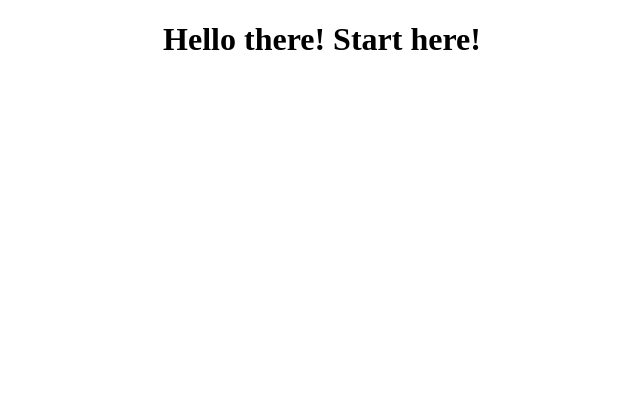
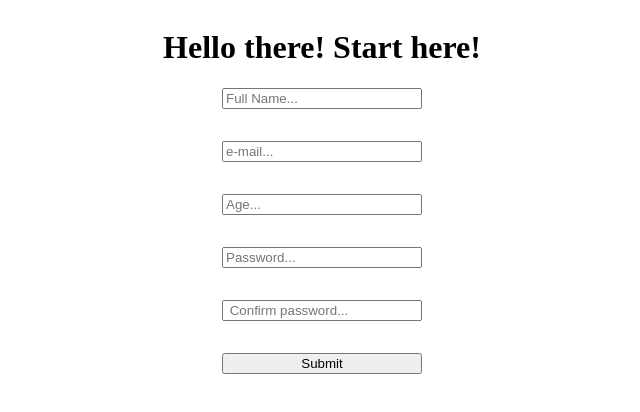
Before and after one commit to SilasFas/React-studies-1, a React (Create React App) app: page / in a window 1280 px wide. Shown: the top 412 px of the page, without its empty margins (318-958 px from the left). Built offline with nearby package versions, Linux system fonts and the light colour scheme.

Commit message:
ReactHookForm/yup

```diff
--- a/package.json
+++ b/package.json
@@ -3,13 +3,16 @@
   "version": "0.1.0",
   "private": true,
   "dependencies": {
+    "@hookform/resolvers": "^3.1.0",
     "@testing-library/jest-dom": "^5.16.5",
     "@testing-library/react": "^13.4.0",
     "@testing-library/user-event": "^13.5.0",
     "react": "^18.2.0",
     "react-dom": "^18.2.0",
+    "react-hook-form": "^7.43.9",
     "react-scripts": "5.0.1",
-    "web-vitals": "^2.1.4"
+    "web-vitals": "^2.1.4",
+    "yup": "^1.1.1"
   },
   "scripts": {
     "start": "react-scripts start",
--- a/src/App.css
+++ b/src/App.css
@@ -32,7 +32,24 @@
   from {
     transform: rotate(0deg);
   }
+
   to {
     transform: rotate(360deg);
   }
 }
+
+form {
+  width: 200px;
+  display: flex;
+  flex-direction: column;
+}
+
+div {
+  display: flex;
+  flex-direction: column;
+  align-items: center;
+}
+
+p {
+  color: red;
+}
--- a/src/App.js
+++ b/src/App.js
@@ -1,9 +1,11 @@
+import { Form } from './components/Form';
 import './App.css';
 
 function App() {
   return (
     <div className="App">
       <h1>Hello there! Start here!</h1>
+      <Form />
     </div>
   );
 }
--- /dev/null
+++ b/src/components/Form.js
@@ -0,0 +1,41 @@
+import { useForm } from "react-hook-form"
+import * as yup from 'yup'
+import { yupResolver } from '@hookform/resolvers/yup'
+
+export const Form = () => {
+
+    const schema = yup.object().shape({
+        FullName: yup.string().required('Your full name is required'),
+        Email: yup.string().email().required(),
+        Age: yup.number().positive().integer().min(18).required(),
+        Password: yup.string().min(4).max(20).required(),
+        Confirm_Password: yup
+            .string()
+            .oneOf([yup.ref('Password'), null], "Passwords don't  Match")
+            .required()
+    })
+
+    const { register, handleSubmit, formState: { errors } } = useForm({
+        resolver: yupResolver(schema)
+    })
+
+    const onSubmit = (data) => {
+        console.log(data)
+    }
+
+    return (
+        <form onSubmit={handleSubmit(onSubmit)} >
+            <input type="text" placeholder="Full Name..." {...register('FullName')} />
+            <p>{errors.FullName?.message}</p>
+            <input type="text" placeholder="e-mail..." {...register('Email')} />
+            <p>{errors.Email?.message}</p>
+            <input type="number" placeholder="Age..." {...register('Age')} />
+            <p>{errors.Age?.message}</p>
+            <input type="password" placeholder="Password..." {...register('Password')} />
+            <p>{errors.Password?.message}</p>
+            <input type="password" placeholder=" Confirm password..." {...register('Confirm_Password')} />
+            <p>{errors.Confirm_Password?.message}</p>
+            <input type="submit" />
+        </form>
+    )
+}
```
Also changed, not shown: 1 other file (tests, documents, lock files or other folders).
